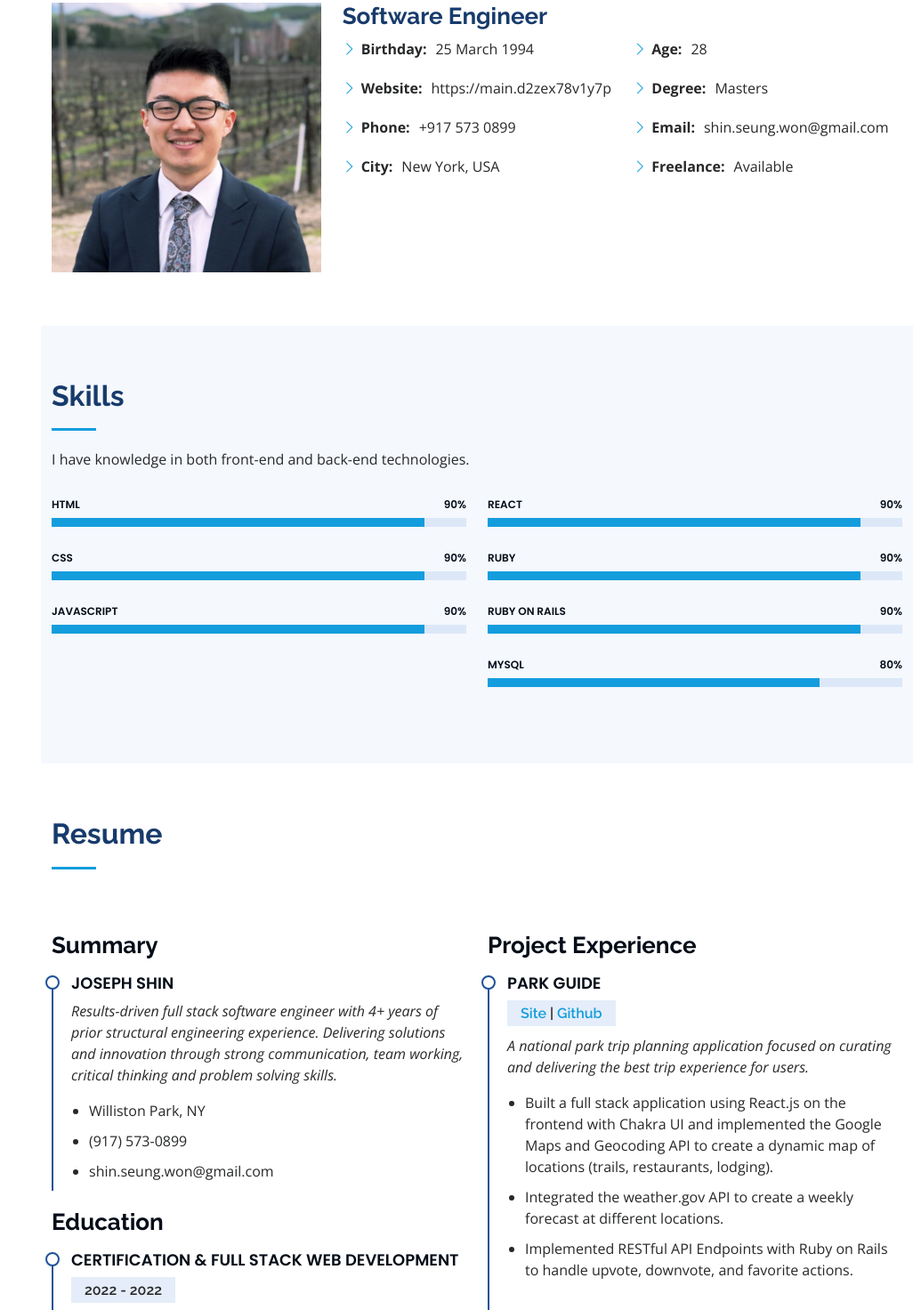
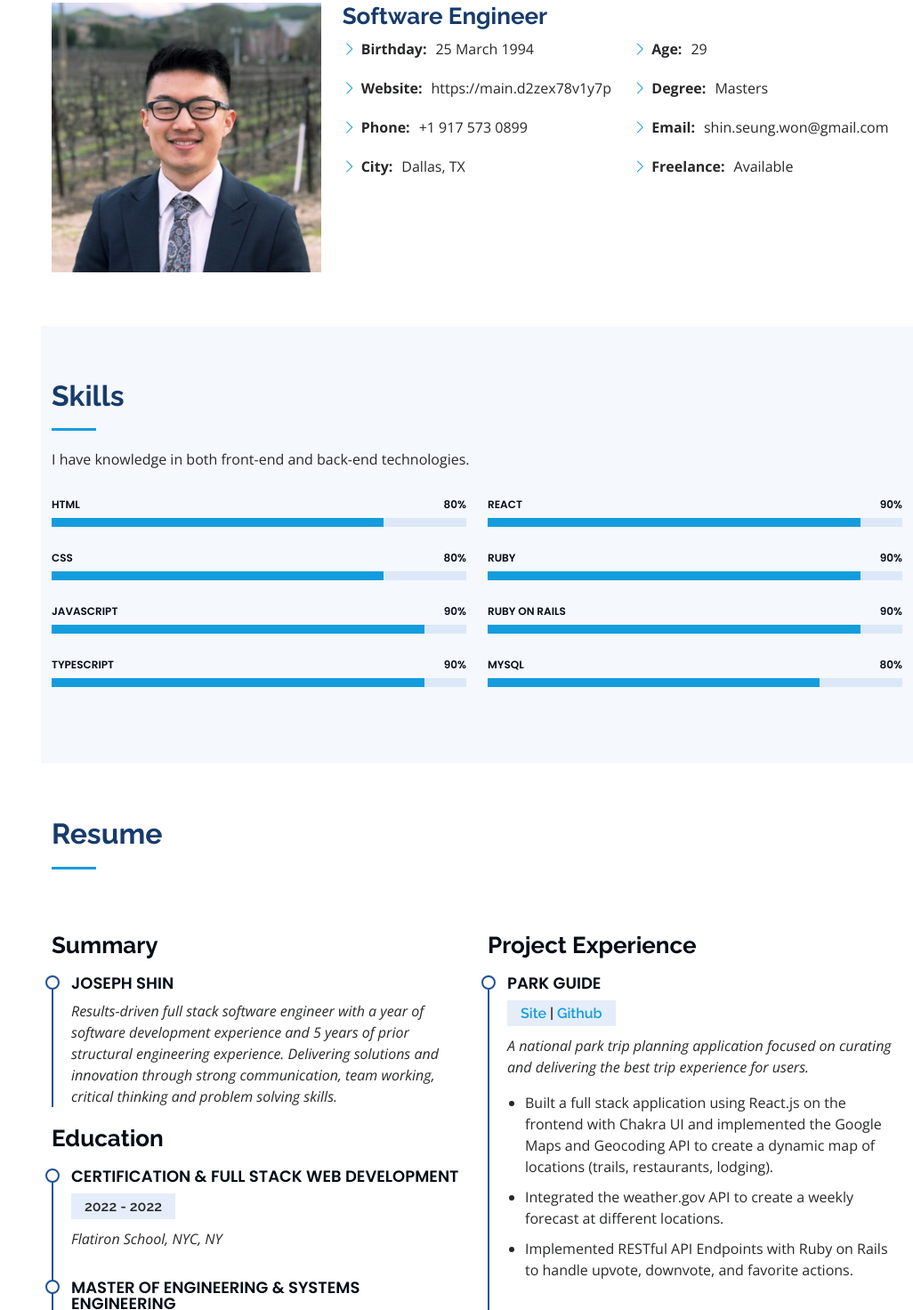
Before and after one commit to jss475/my-personal-portfolio, a plain HTML site: page index.html in a window 1280 px wide. Shown: the part 1157-2629 px from the top of the page at 89% size, without its empty margins (254-1280 px from the left). Drawn offline with nearby package versions, Linux system fonts and the light colour scheme.

Commit message:
Update with new information

```diff
--- a/index.html
+++ b/index.html
@@ -62,7 +62,6 @@
           <li><a href="#about" class="nav-link scrollto"><i class="bx bx-user"></i> <span>About</span></a></li>
           <li><a href="#resume" class="nav-link scrollto"><i class="bx bx-file-blank"></i> <span>Resume</span></a></li>
           <li><a href="#portfolio" class="nav-link scrollto"><i class="bx bx-book-content"></i> <span>Portfolio</span></a></li>
-          <li><a href="#services" class="nav-link scrollto"><i class="bx bx-server"></i> <span>Services</span></a></li>
           <li><a href="#contact" class="nav-link scrollto"><i class="bx bx-envelope"></i> <span>Contact</span></a></li>
         </ul>
       </nav><!-- .nav-menu -->
@@ -106,13 +105,13 @@
                 <ul>
                   <li><i class="bi bi-chevron-right"></i> <strong>Birthday:</strong> <span>25 March 1994</span></li>
                   <li class="website"><i class="bi bi-chevron-right"></i> <strong>Website:</strong> <span>https://main.d2zex78v1y7p5v.amplifyapp.com</span></li>
-                  <li><i class="bi bi-chevron-right"></i> <strong>Phone:</strong> <span>+917 573 0899</span></li>
-                  <li><i class="bi bi-chevron-right"></i> <strong>City:</strong> <span>New York, USA</span></li>
+                  <li><i class="bi bi-chevron-right"></i> <strong>Phone:</strong> <span>+1 917 573 0899</span></li>
+                  <li><i class="bi bi-chevron-right"></i> <strong>City:</strong> <span>Dallas, TX</span></li>
                 </ul>
               </div>
               <div class="col-lg-6">
                 <ul>
-                  <li><i class="bi bi-chevron-right"></i> <strong>Age:</strong> <span>28</span></li>
+                  <li><i class="bi bi-chevron-right"></i> <strong>Age:</strong> <span>29</span></li>
                   <li><i class="bi bi-chevron-right"></i> <strong>Degree:</strong> <span>Masters</span></li>
                   <li><i class="bi bi-chevron-right"></i> <strong>Email:</strong> <span>shin.seung.won@gmail.com</span></li>
                   <li><i class="bi bi-chevron-right"></i> <strong>Freelance:</strong> <span>Available</span></li>
@@ -192,21 +191,28 @@
           <div class="col-lg-6" data-aos="fade-up">
 
             <div class="progress">
-              <span class="skill">HTML <i class="val">90%</i></span>
+              <span class="skill">HTML <i class="val">80%</i></span>
+              <div class="progress-bar-wrap">
+                <div class="progress-bar" role="progressbar" aria-valuenow="80" aria-valuemin="0" aria-valuemax="100"></div>
+              </div>
+            </div>
+
+            <div class="progress">
+              <span class="skill">CSS <i class="val">80%</i></span>
+              <div class="progress-bar-wrap">
+                <div class="progress-bar" role="progressbar" aria-valuenow="80" aria-valuemin="0" aria-valuemax="100"></div>
+              </div>
+            </div>
+
+            <div class="progress">
+              <span class="skill">JavaScript <i class="val">90%</i></span>
               <div class="progress-bar-wrap">
                 <div class="progress-bar" role="progressbar" aria-valuenow="90" aria-valuemin="0" aria-valuemax="100"></div>
               </div>
             </div>
 
             <div class="progress">
-              <span class="skill">CSS <i class="val">90%</i></span>
-              <div class="progress-bar-wrap">
-                <div class="progress-bar" role="progressbar" aria-valuenow="90" aria-valuemin="0" aria-valuemax="100"></div>
-              </div>
-            </div>
-
-            <div class="progress">
-              <span class="skill">JavaScript <i class="val">90%</i></span>
+              <span class="skill">TypeScript <i class="val">90%</i></span>
               <div class="progress-bar-wrap">
                 <div class="progress-bar" role="progressbar" aria-valuenow="90" aria-valuemin="0" aria-valuemax="100"></div>
               </div>
@@ -265,12 +271,7 @@
             <h3 class="resume-title">Summary</h3>
             <div class="resume-item pb-0">
               <h4>Joseph Shin</h4>
-              <p><em>Results-driven full stack software engineer with 4+ years of prior structural engineering experience. Delivering solutions and innovation through strong communication, team working, critical thinking and problem solving skills.</em></p>
-              <ul>
-                <li>Williston Park, NY</li>
-                <li>(917) 573-0899</li>
-                <li>shin.seung.won@gmail.com</li>
-              </ul>
+              <p><em>Results-driven full stack software engineer with a year of software development experience and 5 years of prior structural engineering experience. Delivering solutions and innovation through strong communication, team working, critical thinking and problem solving skills.</em></p>
             </div>
 
             <h3 class="resume-title">Education</h3>
@@ -327,6 +328,17 @@
         </div>
           <div class="col-lg-6" data-aos="fade-up" data-aos-delay="100">
             <h3 class="resume-title">Professional Experience</h3>
+            <div class="resume-item">
+              <h4>Software Engineer - Backend</h4>
+              <h5>2023 - 2023</h5>
+              <p><em>Veryable Inc., Dallas, TX</em></p>
+              <ul>
+                Drove the development, testing, and deployment of a consolidated database schema for HR software integrations, resulting in a 75% reduction in time and engineering effort to support new integrations for a major user-facing product.</li>
+                <li>Identified data inconsistencies in user data resulting from risky database access from frontend code, and designed an API spec to bullet-proof user data integrity by consolidating database writes behind dedicated API endpoints in the backend.</li>
+                <li>Utilized Jest and Test Driven Development practices to create readable and maintainable unit/integration tests for core functionality of the product.</li>
+                <li>Analyzed legacy backend service that supports a user-facing product, and rebuilt the service with Node.js resulting in a 50% API read and write speed improvement over the legacy implementation.</li>
+              </ul>
+            </div>
             <div class="resume-item">
               <h4>Senior Structures Engineer</h4>
               <h5>2021 - 2022</h5>
@@ -533,7 +545,7 @@
               <div class="address">
                 <i class="bi bi-geo-alt"></i>
                 <h4>Location:</h4>
-                <p>Williston Park, NY 11596</p>
+                <p>Dallas, TX 75219</p>
               </div>
 
               <div class="email">
@@ -547,8 +559,7 @@
                 <h4>Call:</h4>
                 <p>+1 917 573 0899</p>
               </div>
-
-              <iframe src="https://www.google.com/maps/embed?pb=!1m18!1m12!1m3!1d12088.578787978187!2d-73.65855150641177!3d40.758842119227985!2m3!1f0!2f0!3f0!3m2!1i1024!2i768!4f13.1!3m3!1m2!1s0x89c287e4631d3769%3A0xc3302d7b45a5230f!2sWilliston%20Park%2C%20NY!5e0!3m2!1sen!2sus!4v1670870542750!5m2!1sen!2sus" width="450" height="300" style="border:0;" allowfullscreen="" loading="lazy" referrerpolicy="no-referrer-when-downgrade"></iframe>
+              <iframe src="https://www.google.com/maps/embed?pb=!1m18!1m12!1m3!1d214587.41156412516!2d-96.73155254999999!3d32.82066455!2m3!1f0!2f0!3f0!3m2!1i1024!2i768!4f13.1!3m3!1m2!1s0x864c19f77b45974b%3A0xb9ec9ba4f647678f!2sDallas%2C%20TX!5e0!3m2!1sen!2sus!4v1707944050543!5m2!1sen!2sus" height="300px" style="border:0;" allowfullscreen="" loading="lazy" referrerpolicy="no-referrer-when-downgrade"></iframe>
             </div>
 
           </div>
```
Also changed, not shown: 3 other files.
